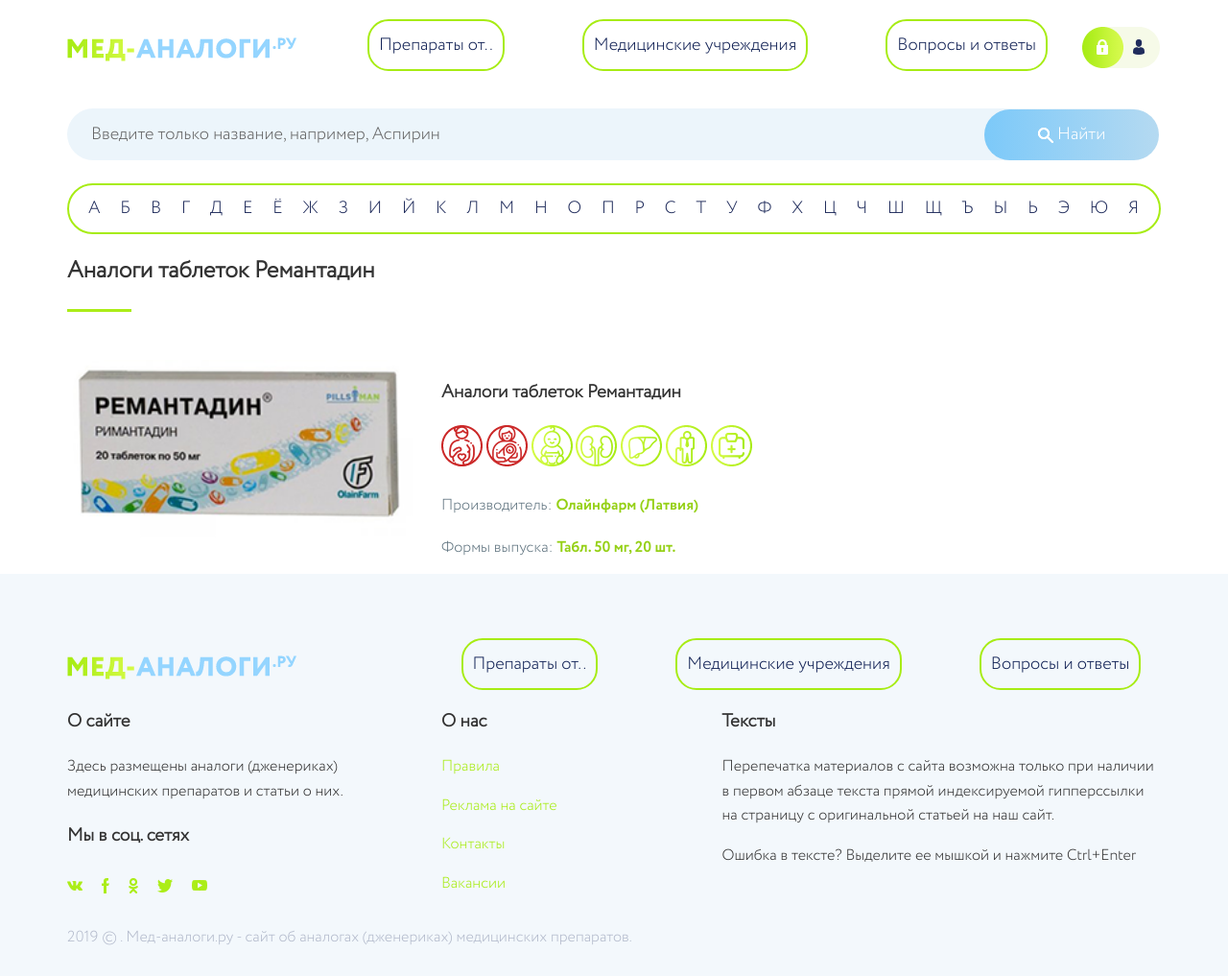
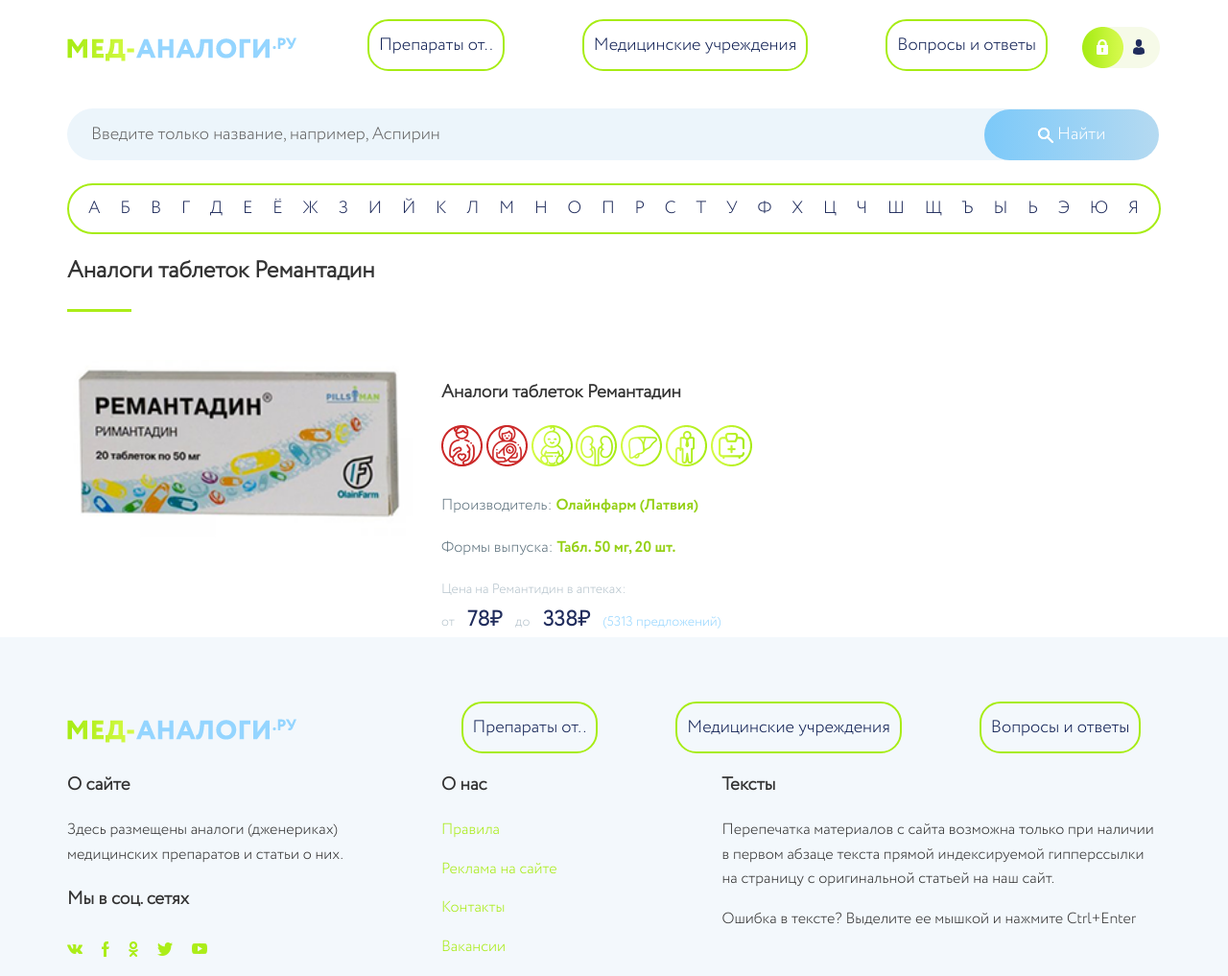
Before and after one commit to Dromich/med_analog, a plain HTML site: page Verstka/analogs_page.html in a window 1280 px wide. Shown: the top 1017 px of the page at 96% size. Drawn offline with Linux system fonts and the light colour scheme.

Commit message:
analog detail done

```diff
--- a/Verstka/analogs_page.html
+++ b/Verstka/analogs_page.html
@@ -126,7 +126,12 @@
 
 						<div class="manufacture">
 							<span class="manufacturer">Производитель: <span>Олайнфарм (Латвия)</span> </span>
-							<span class="manufacturer">Формы выпуска:  <span>Табл. 50 мг, 20 шт.</span> </span>
+							<span class="manufacturer">Формы выпуска: <span>Табл. 50 мг, 20 шт.</span> </span>
+						</div>
+
+						<div class="analog_it_price">
+							Цена на Ремантидин в аптеках: <br>
+							от <strong>78₽</strong> до <strong>338₽</strong> <span>(5313 предложений)</span>
 						</div>
 
 					</div>
--- a/Verstka/css/main.css
+++ b/Verstka/css/main.css
@@ -393,3 +393,18 @@ footer {
 	font-weight: 400;
 	font-family: 'Circe Bold', sans-serif;
 }
+
+.analog_it_price {
+	color: #b5c3cc;
+	line-height: 32px;
+	font-size: 14px;
+
+}
+.analog_it_price span {
+	color: #94d5ff;
+}
+.analog_it_price strong {
+	color: #202c5c;
+	font-size: 22px;
+	margin: auto 10px;
+}
```
